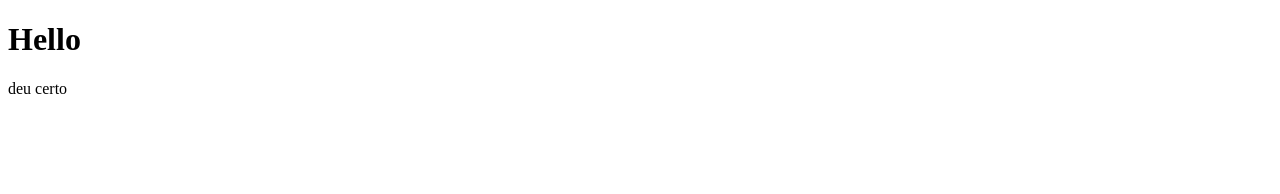
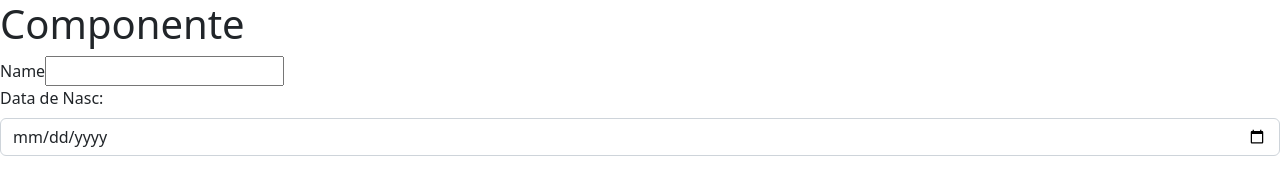
Before and after one commit to flavio-foa-dev/POO-JavaScript, a website with bundled scripts: page src/dom/index.html in a window 1280 px wide. Built offline with nearby package versions, Linux system fonts and the light colour scheme.

Commit message:
dom/class/heranca

```diff
--- /dev/null
+++ b/src/dom/Form.js
@@ -0,0 +1,16 @@
+import { Component } from "./Component.js";
+
+export class Form extends Component {
+  constructor(parent, options) {
+    super("form", parent, options)
+  }
+
+
+
+
+  addChildToForm(...args) {
+    args.forEach(( arg ) => {
+      this.getElement().appendChild(arg.getElement());
+    })
+  }
+}
--- /dev/null
+++ b/src/dom/Input.js
@@ -0,0 +1,8 @@
+import { Component } from "./Component.js";
+
+export class Input extends Component {
+  constructor(parent, options) {
+    super("input", parent, options);
+
+  }
+}
--- /dev/null
+++ b/src/dom/Label.js
@@ -0,0 +1,7 @@
+import { Component } from "./Component.js";
+
+export class Label extends Component{
+  constructor(text, parent, options) {
+    super("label", parent, Object.assign({}, options, {textContent: text}));
+  }
+}
--- a/src/dom/index.html
+++ b/src/dom/index.html
@@ -4,10 +4,13 @@
   <meta charset="UTF-8">
   <meta http-equiv="X-UA-Compatible" content="IE=edge">
   <meta name="viewport" content="width=device-width, initial-scale=1.0">
+  <!-- CSS only -->
+  <link href="https://cdn.jsdelivr.net/npm/bootstrap@5.2.3/dist/css/bootstrap.min.css" rel="stylesheet" integrity="sha384-rbsA2VBKQhggwzxH7pPCaAqO46MgnOM80zW1RWuH61DGLwZJEdK2Kadq2F9CUG65" crossorigin="anonymous">
   <title>Document</title>
 </head>
 <body>
-
+  <!-- JavaScript Bundle with Popper -->
+  <script src="https://cdn.jsdelivr.net/npm/bootstrap@5.2.3/dist/js/bootstrap.bundle.min.js" integrity="sha384-kenU1KFdBIe4zVF0s0G1M5b4hcpxyD9F7jL+jjXkk+Q2h455rYXK/7HAuoJl+0I4" crossorigin="anonymous"></script>
   <script src="./main.js" type="module" defer></script>
 </body>
 </html>
--- a/src/dom/main.js
+++ b/src/dom/main.js
@@ -1,12 +1,25 @@
 import { Component } from './Component.js'
+import { Form } from './Form.js'
+import { Input } from './Input.js'
+import { Label } from './Label.js'
 
-const element = new Component("h1", "body", {id: "h1", textContent: "Hello"})
+
+const element = new Component("h1", "body", {id: "h1", textContent: "Componente"})
 console.log(element)
 element.render()
 
+const form = new Form("body", {className: "mb-3"})
+
+const label = new Label("Name", form, {htmlFor: "nameInput"})
+const input = new Input(form, {id: "nameInput", name: "name"})
 
 
+form.render()
+label.render()
+form.addChildToForm(input)
 
-const span = new Component("span", "body", {id: "span", textContent: "deu certo"})
-
-span.render()
+form.addChildToForm(
+  new Component("div"),
+  new Label('Data de Nasc:', form, {htmlFor:"birthDayInput", className:"form-label"}),
+  new Input(form, {id:"birthDayInput", name:"birthDay", type:"date", className:"form-control"})
+)
```
